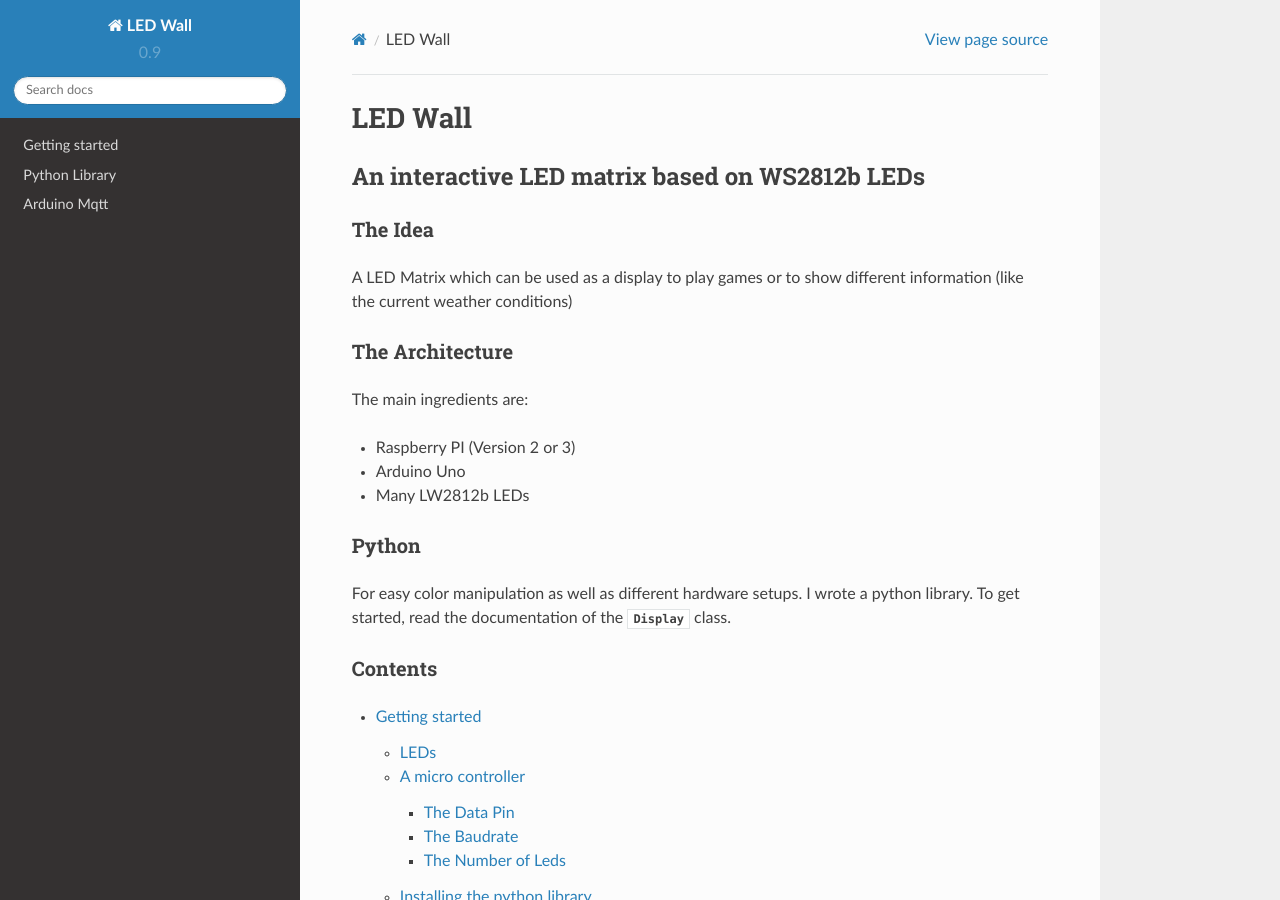
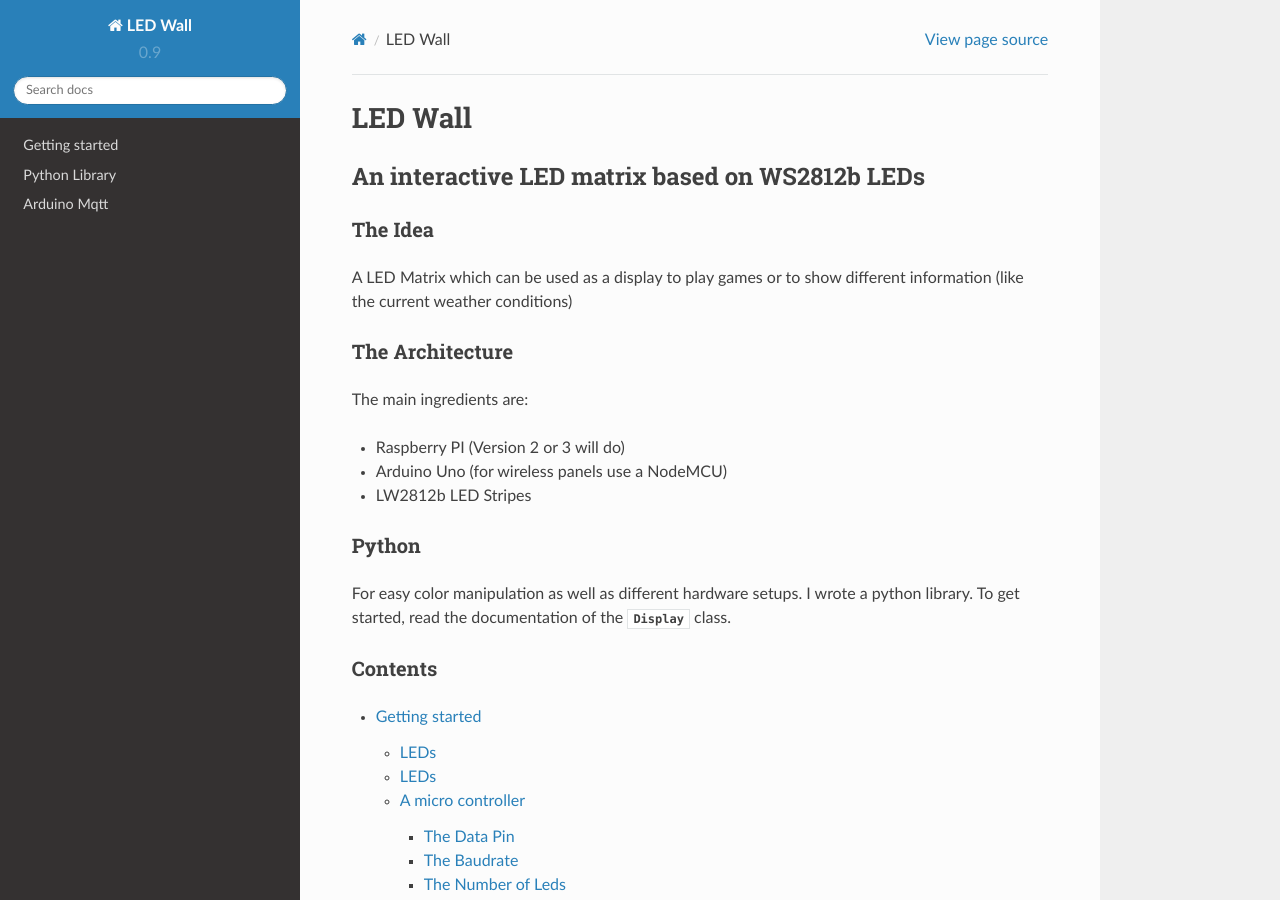
Before and after one commit to FirstKlaas/LEDWall, a Sphinx documentation site: the page built from doc/source/index.rst, in a window 1280 px wide and 900 px high. Built offline with Sphinx 7.4.7 and the Read the Docs theme 2.0.0, drawn with Linux system fonts in a browser that asks for light colours.

Commit message:
Documentation

```diff
--- a/doc/source/index.rst
+++ b/doc/source/index.rst
@@ -15,9 +15,9 @@ The Architecture
 
 The main ingredients are:
 
-* Raspberry PI (Version 2 or 3)
-* Arduino Uno
-* Many LW2812b LEDs
+* Raspberry PI (Version 2 or 3 will do)
+* Arduino Uno (for wireless panels use a NodeMCU)
+* LW2812b LED Stripes
 
 Python
 ^^^^^^
@@ -25,7 +25,6 @@ Python
 For easy color manipulation as well as different hardware setups.
 I wrote a python library. To get started, read the documentation
 of the :class:`~ledwall.components.Display` class.
-
 
 Contents
 ^^^^^^^^
```
Also changed, not shown: doc/source/getting_started.rst (+9 -2 lines), doc/source/img/led_makefair_800_133.jpg (added).
